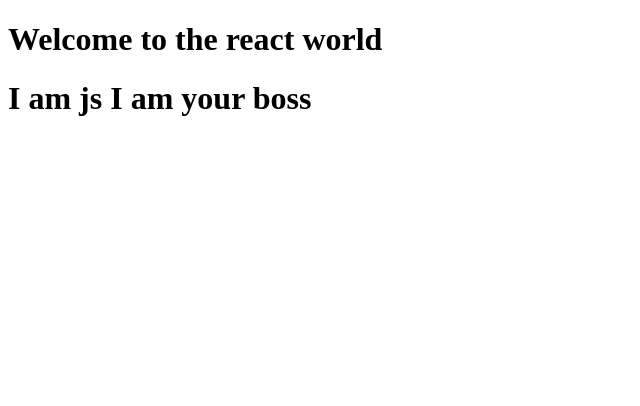
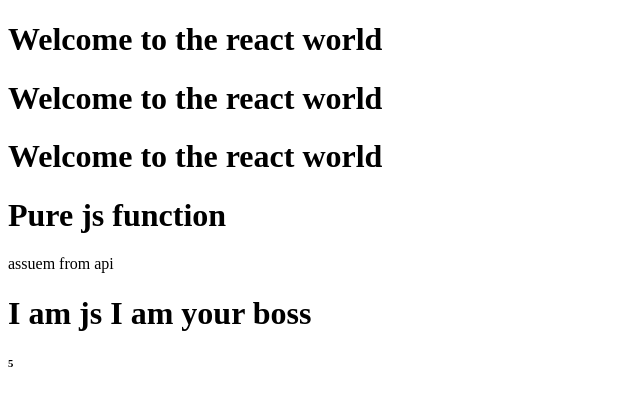
Before and after one commit to Tejesh-Duvvuru/react-class, a React (Vite) app: page / in a window 1280 px wide. Shown: the top 406 px of the page, without its empty margins (0-640 px from the left). Built offline with nearby package versions, Linux system fonts and the light colour scheme.

Commit message:
update class 3

```diff
--- a/App.js
+++ b/App.js
@@ -3,20 +3,45 @@ import ReactDOM from "react-dom/client";
 
 //function component is normal js function which returns jsx
 //Write first letter is Capital to understand
-const HeadingComponent = () => {
+const Title = () => {
   return <h1>Welcome to the react world</h1>;
 };
-// HeadingComponent and HeadingComponent1 both are same
-const HeadingComponent1 = () => (
+
+let api = {
+  getData: () => {
+    return "assuem from api";
+  },
+};
+//jsx
+const title = <h1>Pure js function</h1>;
+const data = api.getData();
+//here data is inject in jsx, suppose or assume api gives bad data attackers send some js code in data thorugh api,
+// the js code will run in your browser what happens, they can steel your data, this type is called x cross site attacks
+//don't worry jsx it self prevent or sanitize the data (if you want you can read more)
+// HeadingComponent and Title both are same (instead of return we use round brases)
+const HeadingComponent = () => (
   <div>
-    <HeadingComponent />
+    <Title />
+    <Title></Title>
+    {Title()}
+    {/* <Title />
+    <Title></Title>
+    {Title()}  at end Function component is a normal function , inside {we can call function}
+    all are same */}
+    {/* INJECTING JS {} */}
+    {title}
+    {data}
+
     <h1>I am js I am your boss</h1>
+    <h6>{2 + 3}</h6>
   </div>
 );
+
+// if we want we can also use normal functions instead of arrow functions
 
 //what is component composition
 //calling one function inside another function
 
 const root = ReactDOM.createRoot(document.getElementById("root"));
 //for render component we need to pass <component name/>
-root.render(<HeadingComponent1 />);
+root.render(<HeadingComponent />);
```
Also changed, not shown: epsiodes/epsode3.txt, 1 other file (tests, documents, lock files or other folders).
